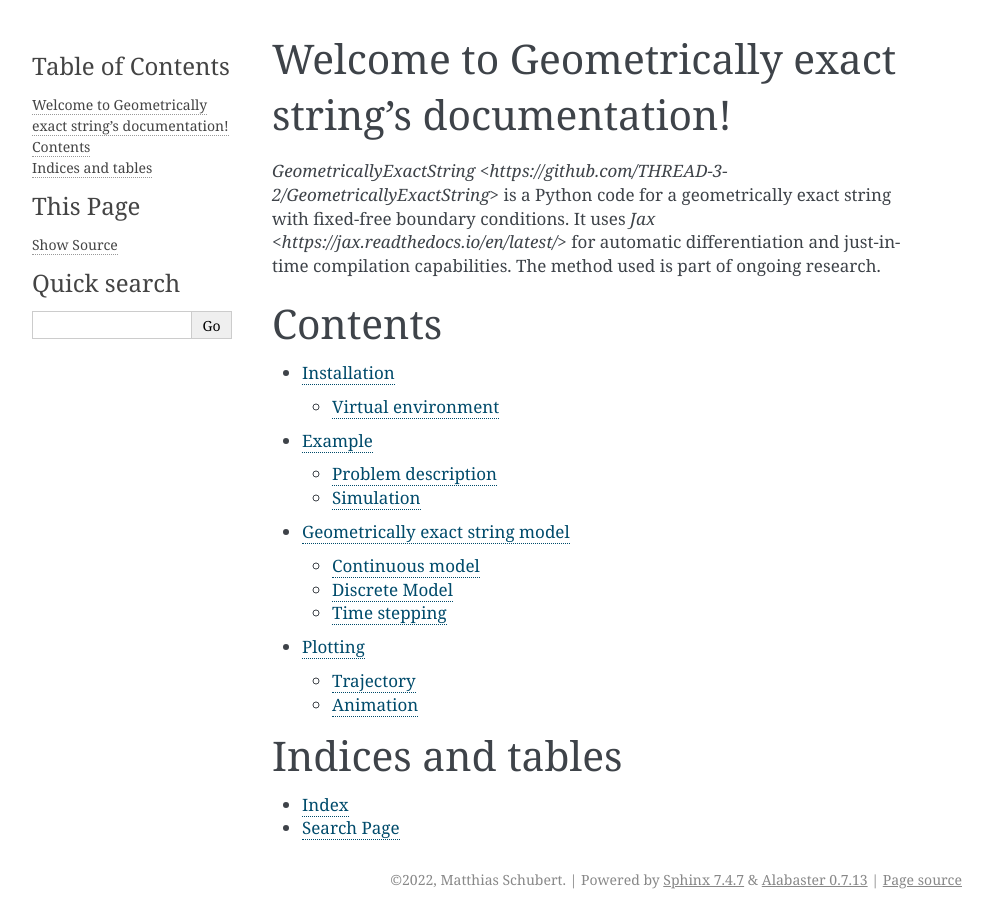
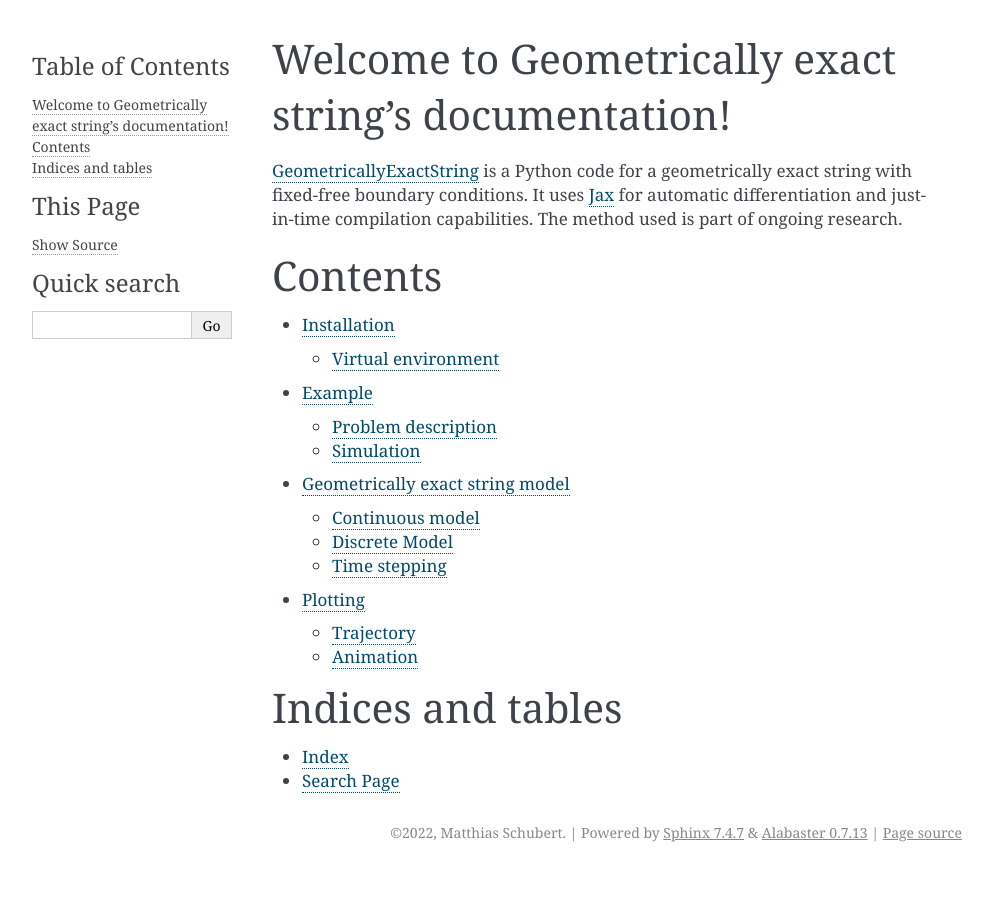
Before and after one commit to THREAD-3-2/GeometricallyExactString, a Sphinx documentation site: the page built from docs/index.rst, in a window 1280 px wide. Shown: the whole page, without its empty margins (148-1141 px from the left). Built offline with Sphinx 7.4.7, drawn with Linux system fonts in a browser that asks for light colours.

Commit message:
fixed hyperlinks

```diff
--- a/docs/index.rst
+++ b/docs/index.rst
@@ -6,8 +6,8 @@
 Welcome to Geometrically exact string's documentation!
 ======================================================
 
-`GeometricallyExactString <https://github.com/THREAD-3-2/GeometricallyExactString>` is a Python code for a geometrically exact string with fixed-free boundary conditions.
-It uses `Jax <https://jax.readthedocs.io/en/latest/>` for automatic differentiation and just-in-time compilation capabilities.
+`GeometricallyExactString <https://github.com/THREAD-3-2/GeometricallyExactString>`_ is a Python code for a geometrically exact string with fixed-free boundary conditions.
+It uses `Jax <https://jax.readthedocs.io/en/latest/>`_ for automatic differentiation and just-in-time compilation capabilities.
 The method used is part of ongoing research.
 
 Contents
```
Also changed, not shown: docs/geometricallyexactstring.rst (+6 -6 lines).
